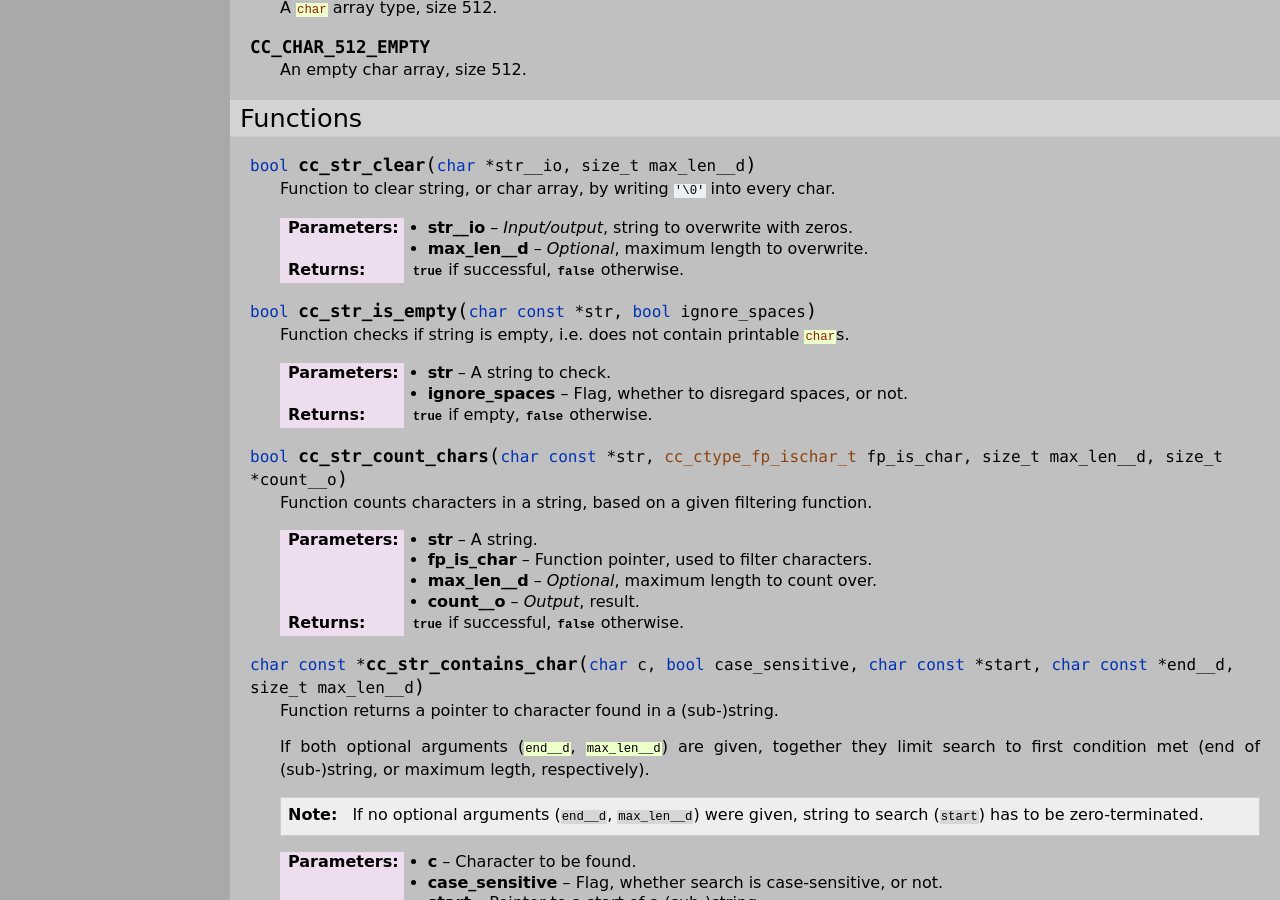
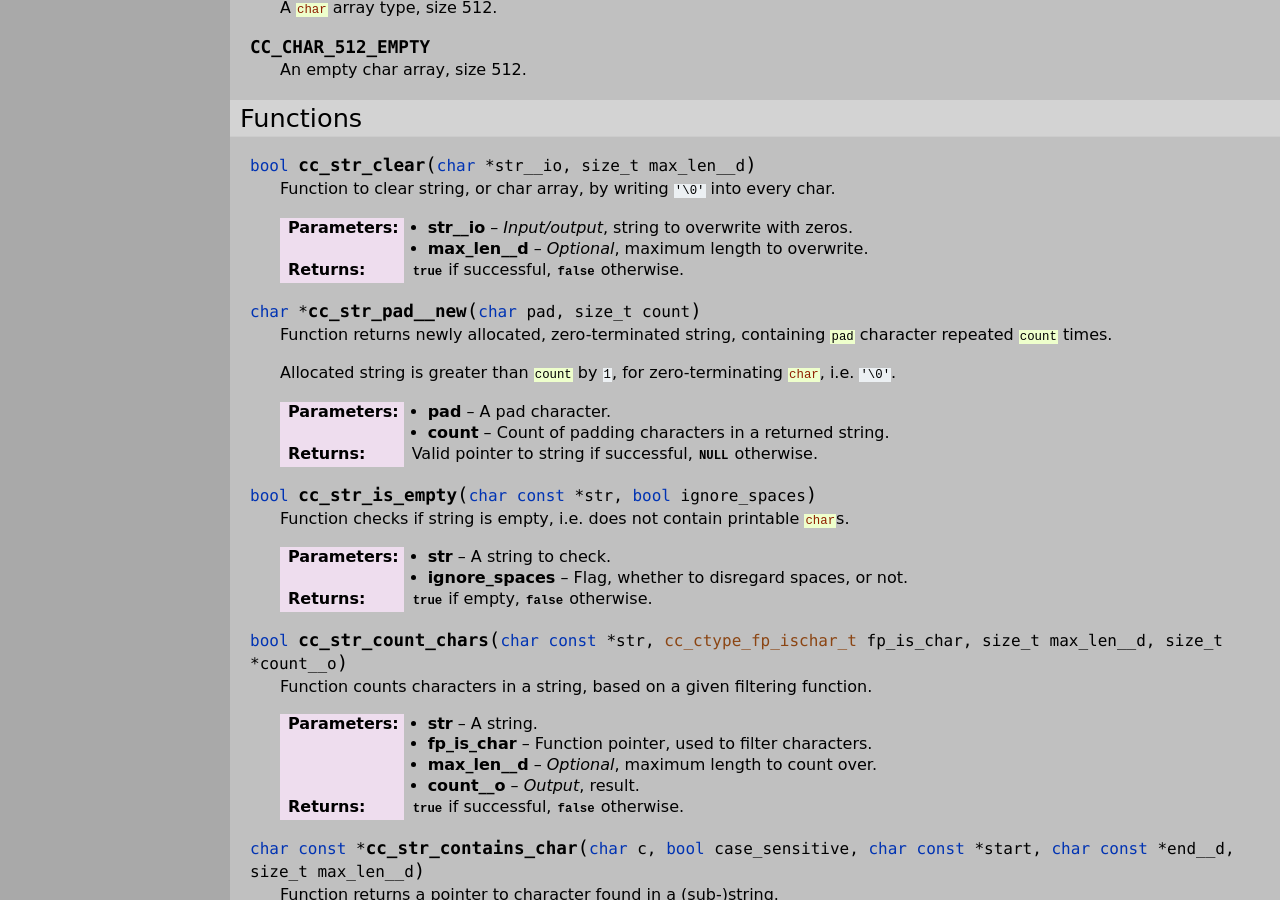
Before and after one commit to mmlacak/crochess, a Sphinx documentation site: the page built from docs/source/libcc/ccstrutils.rst, in a window 1280 px wide and 900 px high, scrolled down 2614 px. Built offline with Sphinx 7.4.7, drawn with Linux system fonts in a browser that asks for light colours; some of the changed text lies outside the part shown.

Commit message:
Documented string pad func.

```diff
--- a/docs/source/conf.py
+++ b/docs/source/conf.py
@@ -26,10 +26,10 @@ copyright = '2021, Mario Mlačak'
 author = 'Mario Mlačak'
 
 # The short X.Y version
-version = "0.0.1.682:1114+20240906.060905"   # docs-new-lib-short-version-major-minor-feature-commit+meta~breaks-place-marker
+version = "0.0.1.683:1115+20240907.034325"   # docs-new-lib-short-version-major-minor-feature-commit+meta~breaks-place-marker
 
 # The full version, including alpha/beta/rc tags
-release = "0.0.1.682:1114+20240906.060905"   # docs-new-lib-full-version-major-minor-feature-commit+meta~breaks-place-marker
+release = "0.0.1.683:1115+20240907.034325"   # docs-new-lib-full-version-major-minor-feature-commit+meta~breaks-place-marker
 
 
 # -- General configuration ---------------------------------------------------
--- a/docs/source/libcc/ccstrutils.rst
+++ b/docs/source/libcc/ccstrutils.rst
@@ -197,6 +197,18 @@ Functions
     :param str__io: *Input/output*, string to overwrite with zeros.
     :param max_len__d: *Optional*, maximum length to overwrite.
     :returns: :c:data:`true` if successful, :c:data:`false` otherwise.
+
+.. c:function:: char * cc_str_pad__new( char pad, size_t count )
+
+    Function returns newly allocated, zero-terminated string, containing :c:`pad`
+    character repeated :c:`count` times.
+
+    Allocated string is greater than :c:`count` by ``1``, for zero-terminating
+    :c:`char`, i.e. ``'\0'``.
+
+    :param pad: A pad character.
+    :param count: Count of padding characters in a returned string.
+    :returns: Valid pointer to string if successful, :c:data:`NULL` otherwise.
 
 .. c:function:: bool cc_str_is_empty( char const * str, bool ignore_spaces )
 
```
